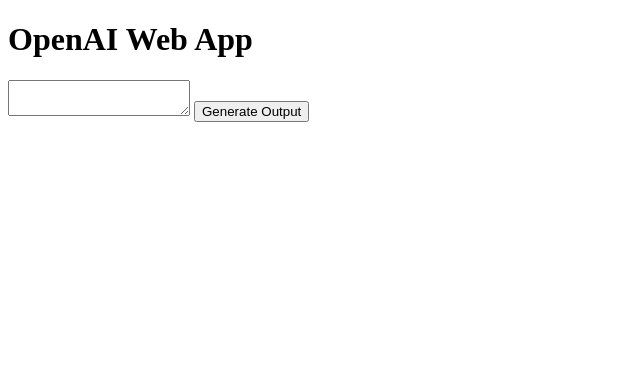
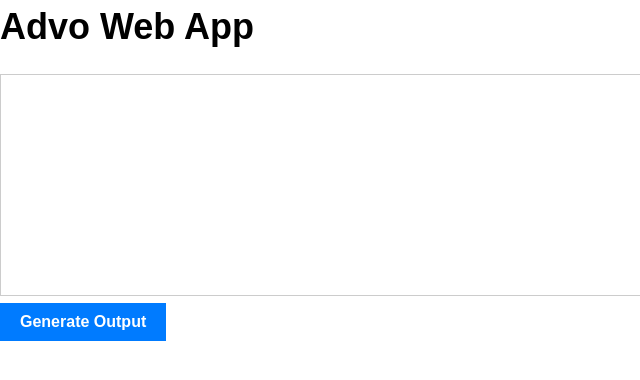
Before and after one commit to blangman/Advocate-Comp-Round2, a Flask app: page / in a window 1320 px wide; the page is wider, and only the part inside the window is pictured. Shown: the top 380 px of that part, without its empty margins (0-640 px from the left). Run offline with Flask 3, Linux system fonts and the light colour scheme.

Commit message:
css styling and changes to app.py

```diff
--- a/app.py
+++ b/app.py
@@ -4,7 +4,8 @@ import openai
 app = Flask(__name__)
 
 # Set up API key and endpoint URL
-openai.api_key = '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'
+openai.api_key = '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'
+
 
 @app.route('/', methods=['GET', 'POST'])
 def home():
@@ -16,16 +17,26 @@ def home():
         output = openai.ChatCompletion.create(
             model="gpt-3.5-turbo",
             messages=[
-                {"role": "user", "content": "You are an artist. Write a 15 word sentence that generates a prompt for an AI art piece (including art style, colors, themes, characters, and setting). Here is the story: '/n:" + input_text}
+                {"role": "user",
+                    "content": "Write a sentence that generates a prompt for an AI art piece based on a story I will share (be sure to mention art style, colors, themes, characters, and setting). Be concise. Here is the story: '/n:" + input_text}
             ]
         )
 
         # Extract the output message from the API response
-        output_message = output.choices[0].text
+        output_message = output.choices[0].message.content
 
-        return render_template('index.html', output_message=output_message)
+        response = openai.Image.create(
+            prompt="" + output_message,
+            n=1,
+            size="1024x1024"
+        )
+
+        image_url = response['data'][0]['url']
+
+        return render_template('index.html', output_message=output_message, image_url=image_url)
     else:
         return render_template('index.html')
 
+
 if __name__ == '__main__':
     app.run(debug=True)
--- /dev/null
+++ b/static/index.css
@@ -0,0 +1,55 @@
+body {
+    font-family: Arial, sans-serif;
+    font-size: 16px;
+    line-height: 1.5;
+    margin: 0;
+    padding: 0;
+  }
+
+  h1 {
+    font-size: 36px;
+    font-weight: bold;
+    margin: 0 0 20px;
+  }
+
+  form {
+    margin-bottom: 20px;
+  }
+
+  textarea {
+    width: 100%;
+    height: 200px;
+    border: 1px solid #ccc;
+    padding: 10px;
+    font-size: 16px;
+    line-height: 1.5;
+    resize: vertical;
+  }
+
+  button[type="submit"] {
+    background-color: #007bff;
+    color: #fff;
+    border: none;
+    padding: 10px 20px;
+    font-size: 16px;
+    font-weight: bold;
+    cursor: pointer;
+  }
+
+  h2 {
+    font-size: 24px;
+    font-weight: bold;
+    margin: 20px 0;
+  }
+
+  p {
+    font-size: 16px;
+    line-height: 1.5;
+    margin: 0 0 20px;
+  }
+
+  img {
+    max-width: 100%;
+    height: auto;
+    margin-bottom: 20px;
+  }
--- a/templates/index.html
+++ b/templates/index.html
@@ -1,10 +1,11 @@
 <!doctype html>
 <html>
   <head>
-    <title>OpenAI Web App</title>
+    <title>ADVOCATE Web App</title>
+    <link rel="stylesheet" href="index.css">
   </head>
   <body>
-    <h1>OpenAI Web App</h1>
+    <h1>Advo Web App</h1>
     <form method="POST">
       <textarea name="input_text"></textarea>
       <button type="submit">Generate Output</button>
@@ -13,5 +14,11 @@
       <h2>Output:</h2>
       <p>{{ output_message }}</p>
     {% endif %}
+
+    {% if image_url %}
+      <h2>Output:</h2>
+      <p><img src="{{ image_url }}"></p>
+    {% endif %}
+
   </body>
 </html>
```
